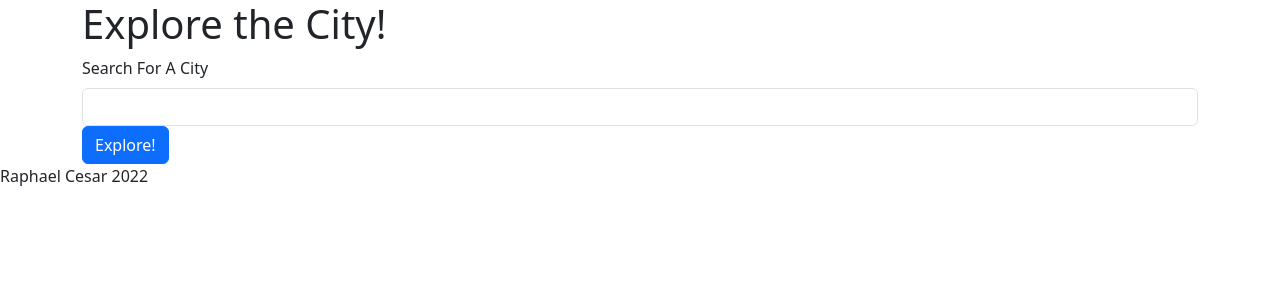
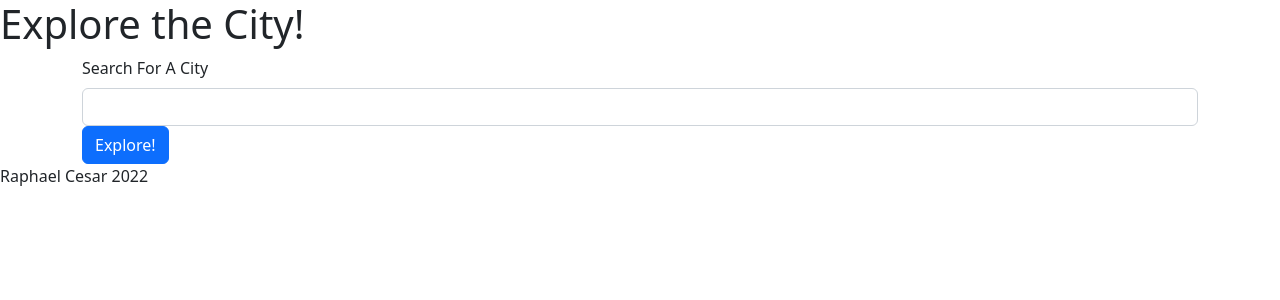
Before and after one commit to cesarderio/city-explorer, a React (Create React App) app: page / in a window 1280 px wide. Shown: the top 300 px of the page. Built offline with nearby package versions, Linux system fonts and the light colour scheme.

Commit message:
the locationiq was written wrong

```diff
--- a/package.json
+++ b/package.json
@@ -7,7 +7,9 @@
     "@testing-library/react": "^13.4.0",
     "@testing-library/user-event": "^13.5.0",
     "axios": "^1.1.3",
+    "bootstrap": "^5.2.2",
     "react": "^18.2.0",
+    "react-bootstrap": "^2.5.0",
     "react-dom": "^18.2.0",
     "react-scripts": "5.0.1",
     "web-vitals": "^2.1.4"
--- a/src/App.js
+++ b/src/App.js
@@ -1,4 +1,5 @@
 import { Component } from 'react';
+import "bootstrap/dist/css/bootstrap.css";
 import "./App.css"
 import Main from './Main';
 import React from 'react';
--- a/src/CityLocation.js
+++ b/src/CityLocation.js
@@ -1,20 +1,24 @@
+
 import { Component } from "react";
 import Card from "react-bootstrap/Card";
 import Container from "react-bootstrap/Container";
 
 class CityLocation extends Component {
+
+
   render() {
+    let getMapImg =`https://maps.locationiq.com/v3/staticmap?key=${process.env.REACT_APP_LOCATIONIQ_API_KEY}&center=${this.props.lat},${this.props.lon}&zoom=12&size=480x480`
     return (
+
       <Container>
           <Card id="map">
             <Card.Title>City: {this.props.name}</Card.Title>
             <Card.Text>Latitude: {this.props.lat}</Card.Text>
             <Card.Text>Longitude: {this.props.lon}</Card.Text>
-            <Card.Img id="mapImg" src={`https://maps.locationiq.com/v3/staticmap?key=${process.env.REACT_APP_LOCATION_KEY}&center=${this.props.lat},${this.props.lon}&zoom=12&size=480x480`} />
+            <Card.Img id="mapImg" src={getMapImg} />
           </Card>
       </Container>
     );
   }
 }
-
 export default CityLocation;
--- a/src/Header.js
+++ b/src/Header.js
@@ -6,9 +6,9 @@ class Header extends Component {
 
   render() {
     return (
-      <Container>
+      // <Container>
         <h1> Explore the City!</h1>
-      </Container>
+      /* </Container> */
     );
   }
 }
--- a/src/Main.js
+++ b/src/Main.js
@@ -24,17 +24,19 @@ class Main extends Component {
 
   handleInput = (e) => {
     e.preventDefault();
+    console.log('target.data',e.target.value);
     this.setState({
       city: e.target.value
     })
   }
   getCityData = async (e) => {
     e.preventDefault();
-
+console.log(this.state.city);
     try {
       let url = `https://us1.locationiq.com/v1/search?key=${process.env.REACT_APP_LOCATIONIQ_API_KEY}&q=${this.state.city}&format=json`
 
       let cityData = await axios.get(url);
+      console.log('cityData',cityData.data);
 
       this.setState({
         cityData: cityData.data[0],
@@ -57,15 +59,15 @@ class Main extends Component {
   render() {
     return (
       <Container>
-        <Form id="city-form">
+        <Form onSubmit={this.getCityData} id="city-form">
           <Form.Label>Search For A City</Form.Label>
           <Form.Control
             name="city"
             type="text"
             id="formInput"
-            onChange={this.handleChange}
+            onChange={this.handleInput}
           />
-          <Button variant="primary" type="submit" onClick={this.handleSubmit}>
+          <Button variant="primary" type="submit" >
             Explore!
           </Button>
         </Form>
@@ -76,7 +78,7 @@ class Main extends Component {
             lon={this.state.cityData.lon}
           />
         )}
-        {this.state.error && <Error error={this.state.errorMessage} />}
+        {/* {this.state.error && <Error error={this.state.errorMessage} />} */}
       </Container>
     );
   }
```
Also changed, not shown: 1 other file (tests, documents, lock files or other folders).
